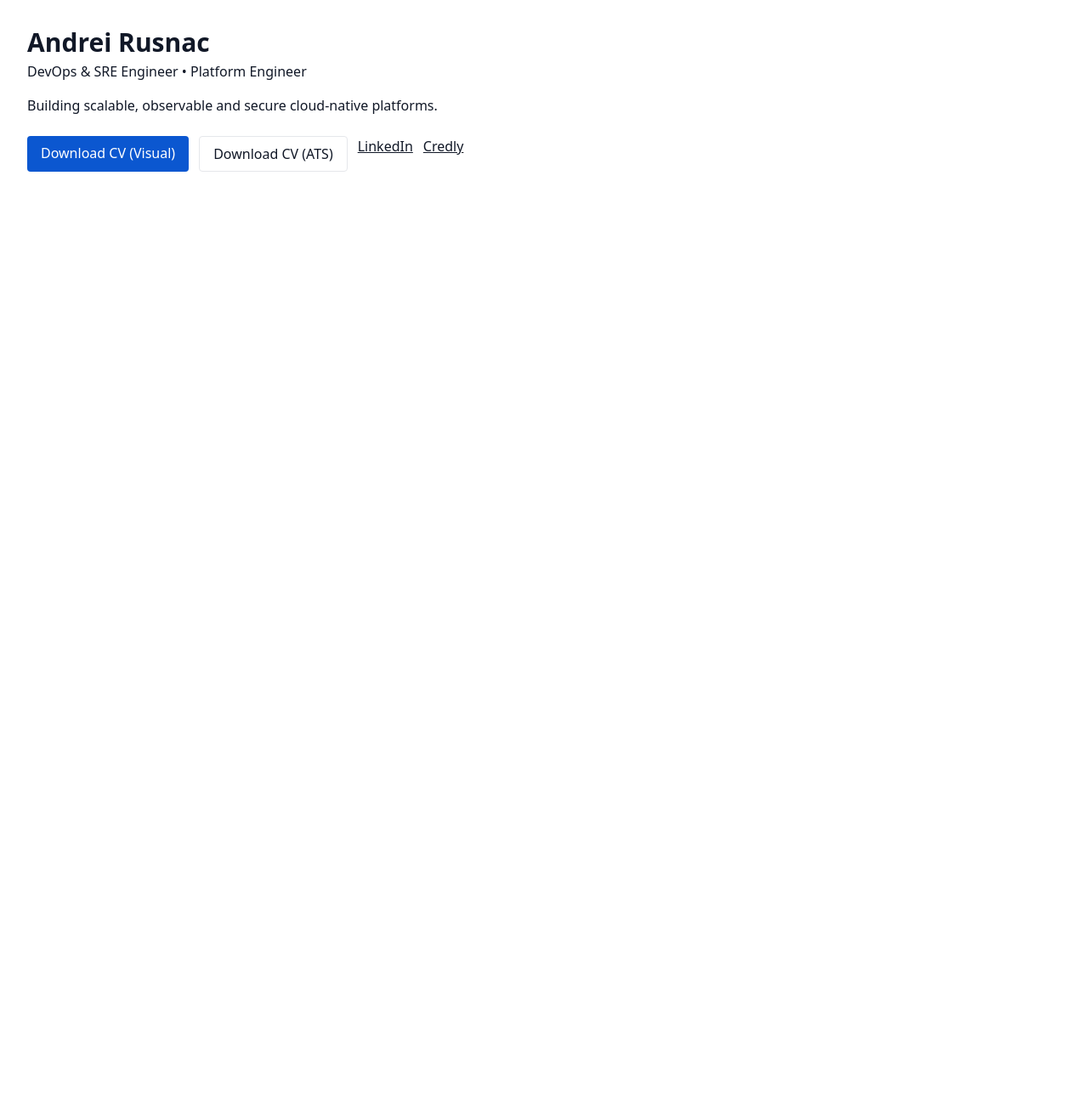
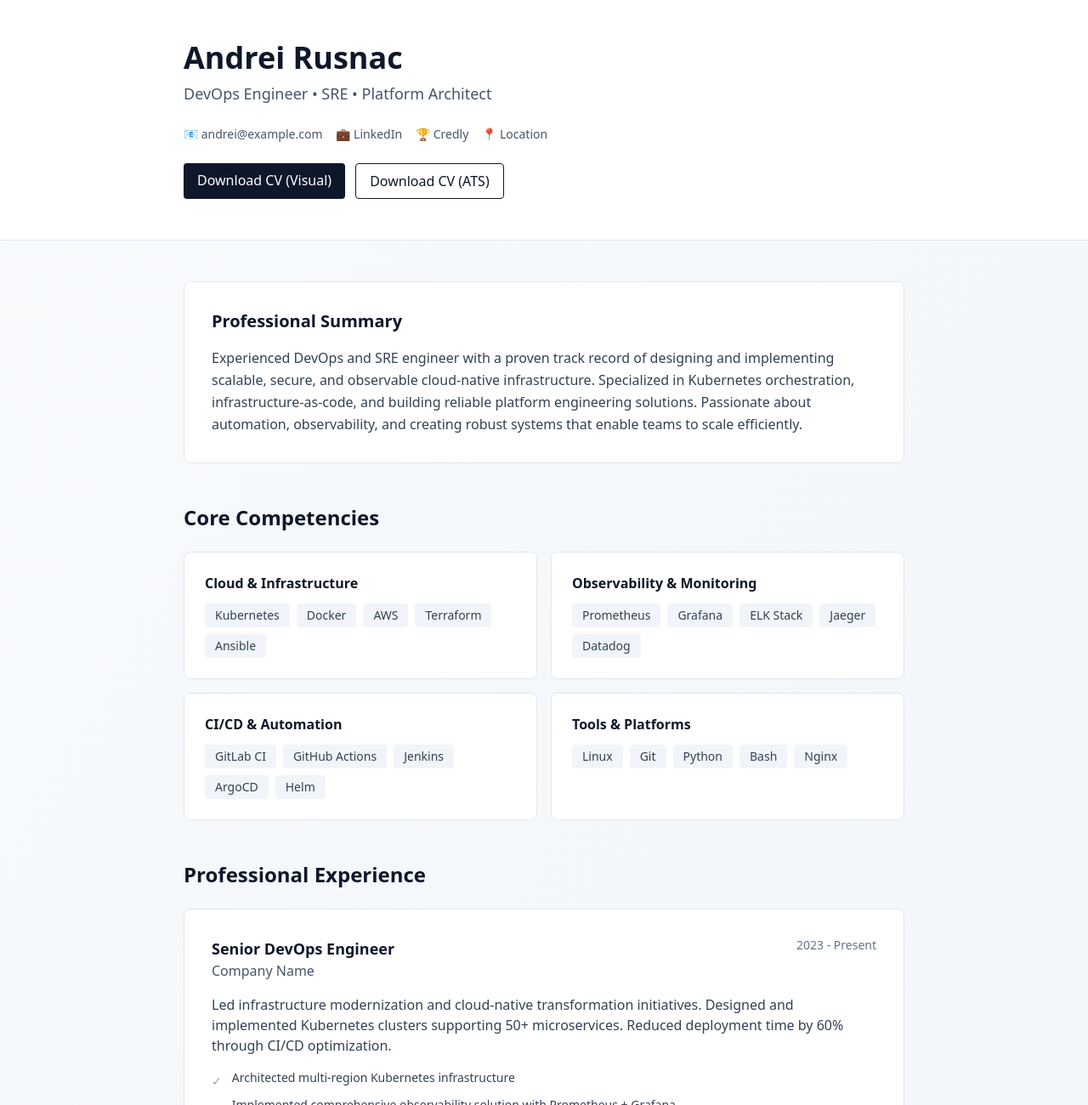
Before and after one commit to andriesh/devopsexpert, a React (Vite) app in the folder react_portofolio/: page / in a window 1280 px wide. Shown: the top 1300 px of the page at 85% size. Before the commit the page ends 800 px from the top, so only its background shows below. Built offline with nearby package versions, Linux system fonts and the light colour scheme.

Commit message:
Enhanced template

```diff
--- a/react_portofolio/src/App.jsx
+++ b/react_portofolio/src/App.jsx
@@ -1,16 +1,194 @@
 import React from 'react'
-export default function App(){
+
+export default function App() {
   return (
-    <div className="min-h-screen bg-white text-gray-900 p-8">
-      <h1 className="text-3xl font-bold">Andrei Rusnac</h1>
-      <p className="mt-1">DevOps & SRE Engineer • Platform Engineer</p>
-      <p className="mt-4 max-w-2xl">Building scalable, observable and secure cloud-native platforms.</p>
-      <div className="mt-6 flex gap-3">
-        <a href="/CV_Andrei_Rusnac_Visual.pdf" className="px-4 py-2 rounded bg-royal text-white">Download CV (Visual)</a>
-        <a href="/CV_Andrei_Rusnac_ATS.pdf" className="px-4 py-2 rounded border">Download CV (ATS)</a>
-        <a href="https://www.linkedin.com/in/andrieshrusnac/" target="_blank" rel="noreferrer" className="underline">LinkedIn</a>
-        <a href="https://www.credly.com/users/andriesh/" target="_blank" rel="noreferrer" className="underline">Credly</a>
-      </div>
+    <div className="min-h-screen bg-gradient-to-br from-slate-50 to-slate-100">
+      {/* Header */}
+      <header className="bg-white border-b border-slate-200">
+        <div className="max-w-4xl mx-auto px-6 py-12">
+          <h1 className="text-4xl font-bold text-slate-900">Andrei Rusnac</h1>
+          <p className="text-lg text-slate-600 mt-2">DevOps Engineer • SRE • Platform Architect</p>
+
+          {/* Contact & Links */}
+          <div className="mt-6 flex flex-wrap gap-4 text-sm">
+            <a href="mailto:your-email@example.com" className="text-slate-600 hover:text-slate-900">
+              📧 andrei@example.com
+            </a>
+            <a href="https://www.linkedin.com/in/andrieshrusnac/" target="_blank" rel="noreferrer" className="text-slate-600 hover:text-slate-900">
+              💼 LinkedIn
+            </a>
+            <a href="https://www.credly.com/users/andriesh/" target="_blank" rel="noreferrer" className="text-slate-600 hover:text-slate-900">
+              🏆 Credly
+            </a>
+            <span className="text-slate-600">📍 Location</span>
+          </div>
+
+          {/* Download CV */}
+          <div className="mt-6 flex gap-3">
+            <a href="/CV_Andrei_Rusnac_Visual.pdf" className="px-4 py-2 bg-slate-900 text-white rounded hover:bg-slate-800 transition">
+              Download CV (Visual)
+            </a>
+            <a href="/CV_Andrei_Rusnac_ATS.pdf" className="px-4 py-2 border border-slate-900 text-slate-900 rounded hover:bg-slate-50 transition">
+              Download CV (ATS)
+            </a>
+          </div>
+        </div>
+      </header>
+
+      {/* Main Content */}
+      <main className="max-w-4xl mx-auto px-6 py-12">
+
+        {/* Professional Summary */}
+        <section className="mb-12">
+          <div className="bg-white rounded-lg border border-slate-200 p-8">
+            <h2 className="text-xl font-bold text-slate-900 mb-4">Professional Summary</h2>
+            <p className="text-slate-700 leading-relaxed">
+              Experienced DevOps and SRE engineer with a proven track record of designing and implementing scalable, secure, and observable cloud-native infrastructure. Specialized in Kubernetes orchestration, infrastructure-as-code, and building reliable platform engineering solutions. Passionate about automation, observability, and creating robust systems that enable teams to scale efficiently.
+            </p>
+          </div>
+        </section>
+
+        {/* Core Competencies */}
+        <section className="mb-12">
+          <h2 className="text-2xl font-bold text-slate-900 mb-6">Core Competencies</h2>
+          <div className="grid grid-cols-1 md:grid-cols-2 gap-4">
+            <div className="bg-white rounded-lg border border-slate-200 p-6">
+              <h3 className="font-semibold text-slate-900 mb-3">Cloud & Infrastructure</h3>
+              <div className="flex flex-wrap gap-2">
+                {['Kubernetes', 'Docker', 'AWS', 'Terraform', 'Ansible'].map(skill => (
+                  <span key={skill} className="px-3 py-1 bg-slate-100 text-slate-700 text-sm rounded">
+                    {skill}
+                  </span>
+                ))}
+              </div>
+            </div>
+            <div className="bg-white rounded-lg border border-slate-200 p-6">
+              <h3 className="font-semibold text-slate-900 mb-3">Observability & Monitoring</h3>
+              <div className="flex flex-wrap gap-2">
+                {['Prometheus', 'Grafana', 'ELK Stack', 'Jaeger', 'Datadog'].map(skill => (
+                  <span key={skill} className="px-3 py-1 bg-slate-100 text-slate-700 text-sm rounded">
+                    {skill}
+                  </span>
+                ))}
+              </div>
+            </div>
+            <div className="bg-white rounded-lg border border-slate-200 p-6">
+              <h3 className="font-semibold text-slate-900 mb-3">CI/CD & Automation</h3>
+              <div className="flex flex-wrap gap-2">
+                {['GitLab CI', 'GitHub Actions', 'Jenkins', 'ArgoCD', 'Helm'].map(skill => (
+                  <span key={skill} className="px-3 py-1 bg-slate-100 text-slate-700 text-sm rounded">
+                    {skill}
+                  </span>
+                ))}
+              </div>
+            </div>
+            <div className="bg-white rounded-lg border border-slate-200 p-6">
+              <h3 className="font-semibold text-slate-900 mb-3">Tools & Platforms</h3>
+              <div className="flex flex-wrap gap-2">
+                {['Linux', 'Git', 'Python', 'Bash', 'Nginx'].map(skill => (
+                  <span key={skill} className="px-3 py-1 bg-slate-100 text-slate-700 text-sm rounded">
+                    {skill}
+                  </span>
+                ))}
+              </div>
+            </div>
+          </div>
+        </section>
+
+        {/* Experience */}
+        <section className="mb-12">
+          <h2 className="text-2xl font-bold text-slate-900 mb-6">Professional Experience</h2>
+          <div className="space-y-6">
+            <ExperienceCard
+              position="Senior DevOps Engineer"
+              company="Company Name"
+              period="2023 - Present"
+              description="Led infrastructure modernization and cloud-native transformation initiatives. Designed and implemented Kubernetes clusters supporting 50+ microservices. Reduced deployment time by 60% through CI/CD optimization."
+              achievements={[
+                'Architected multi-region Kubernetes infrastructure',
+                'Implemented comprehensive observability solution with Prometheus + Grafana',
+                'Reduced infrastructure costs by 40% through optimization'
+              ]}
+            />
+            <ExperienceCard
+              position="DevOps Engineer"
+              company="Previous Company"
+              period="2021 - 2023"
+              description="Managed infrastructure-as-code deployments using Terraform and Ansible. Implemented monitoring and alerting strategies across the organization."
+              achievements={[
+                'Automated 90% of manual deployment processes',
+                'Established disaster recovery procedures with RPO < 1 hour',
+                'Mentored 3 junior engineers in DevOps practices'
+              ]}
+            />
+          </div>
+        </section>
+
+        {/* Education & Certifications */}
+        <section className="mb-12">
+          <h2 className="text-2xl font-bold text-slate-900 mb-6">Education & Certifications</h2>
+          <div className="grid grid-cols-1 md:grid-cols-2 gap-6">
+            <div className="bg-white rounded-lg border border-slate-200 p-6">
+              <h3 className="font-semibold text-slate-900">Certifications</h3>
+              <ul className="mt-4 space-y-3 text-sm text-slate-700">
+                <li className="flex items-start gap-2">
+                  <span className="text-slate-400 mt-1">▸</span>
+                  <span>Kubernetes Application Developer (CKAD)</span>
+                </li>
+                <li className="flex items-start gap-2">
+                  <span className="text-slate-400 mt-1">▸</span>
+                  <span>AWS Certified Solutions Architect</span>
+                </li>
+                <li className="flex items-start gap-2">
+                  <span className="text-slate-400 mt-1">▸</span>
+                  <span>Linux Professional Institute (LPI) Certification</span>
+                </li>
+              </ul>
+            </div>
+            <div className="bg-white rounded-lg border border-slate-200 p-6">
+              <h3 className="font-semibold text-slate-900">Education</h3>
+              <ul className="mt-4 space-y-3 text-sm text-slate-700">
+                <li className="flex items-start gap-2">
+                  <span className="text-slate-400 mt-1">▸</span>
+                  <span><strong>Bachelor's Degree</strong> in Computer Science</span>
+                </li>
+                <li className="flex items-start gap-2">
+                  <span className="text-slate-400 mt-1">▸</span>
+                  <span>Completed advanced courses in Cloud Architecture</span>
+                </li>
+              </ul>
+            </div>
+          </div>
+        </section>
+
+        {/* Footer */}
+        <footer className="text-center text-sm text-slate-500 mt-12 pt-8 border-t border-slate-200">
+          <p>Built with React • Last updated {new Date().toLocaleDateString()}</p>
+        </footer>
+      </main>
     </div>
   )
 }
+
+function ExperienceCard({ position, company, period, description, achievements }) {
+  return (
+    <div className="bg-white rounded-lg border border-slate-200 p-8">
+      <div className="flex justify-between items-start mb-2">
+        <div>
+          <h3 className="text-lg font-bold text-slate-900">{position}</h3>
+          <p className="text-slate-600">{company}</p>
+        </div>
+        <span className="text-sm text-slate-500 whitespace-nowrap ml-4">{period}</span>
+      </div>
+      <p className="text-slate-700 mt-4 mb-4">{description}</p>
+      <ul className="space-y-2">
+        {achievements.map((achievement, idx) => (
+          <li key={idx} className="flex items-start gap-3 text-slate-700 text-sm">
+            <span className="text-slate-400 flex-shrink-0 mt-1">✓</span>
+            <span>{achievement}</span>
+          </li>
+        ))}
+      </ul>
+    </div>
+  )
+}
```
